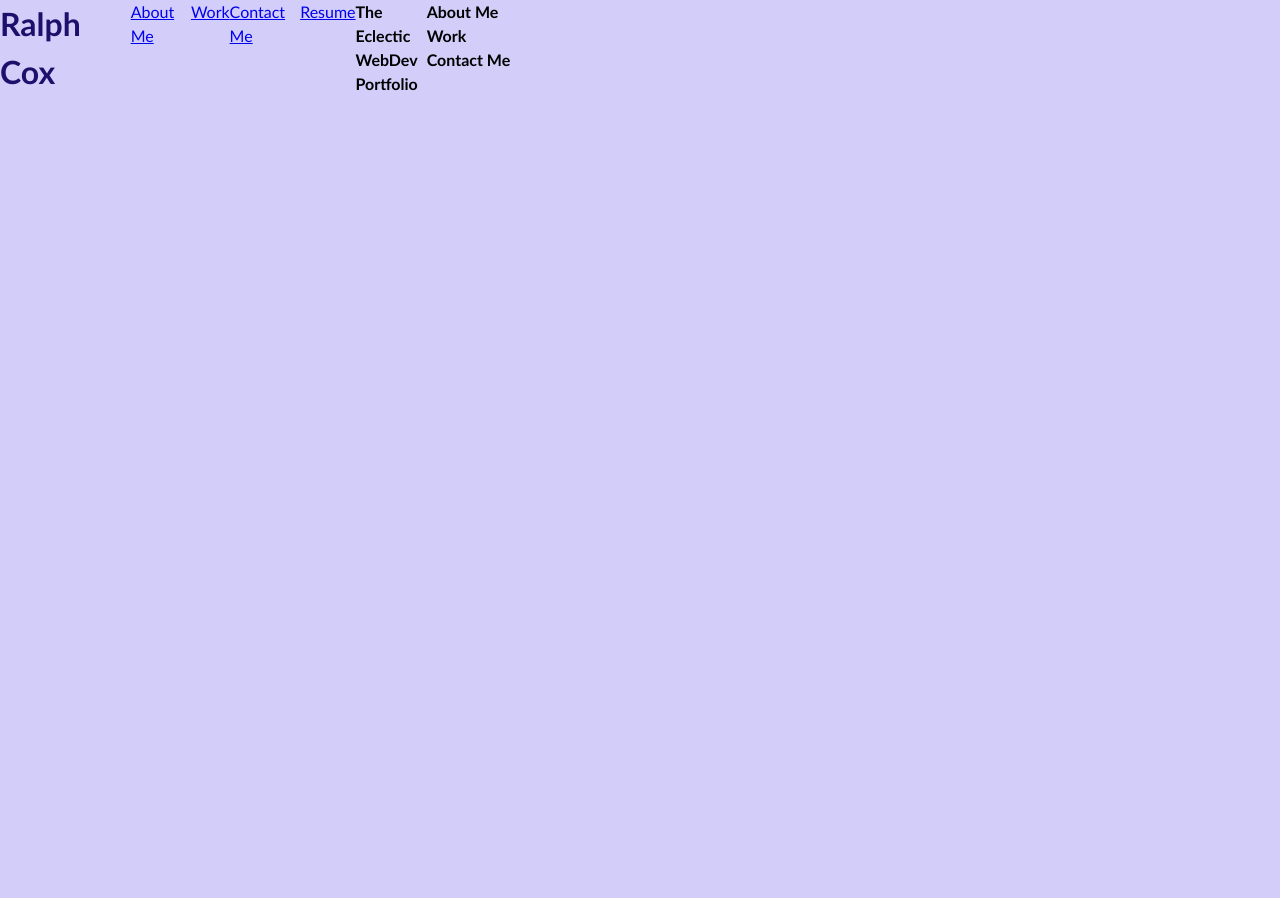
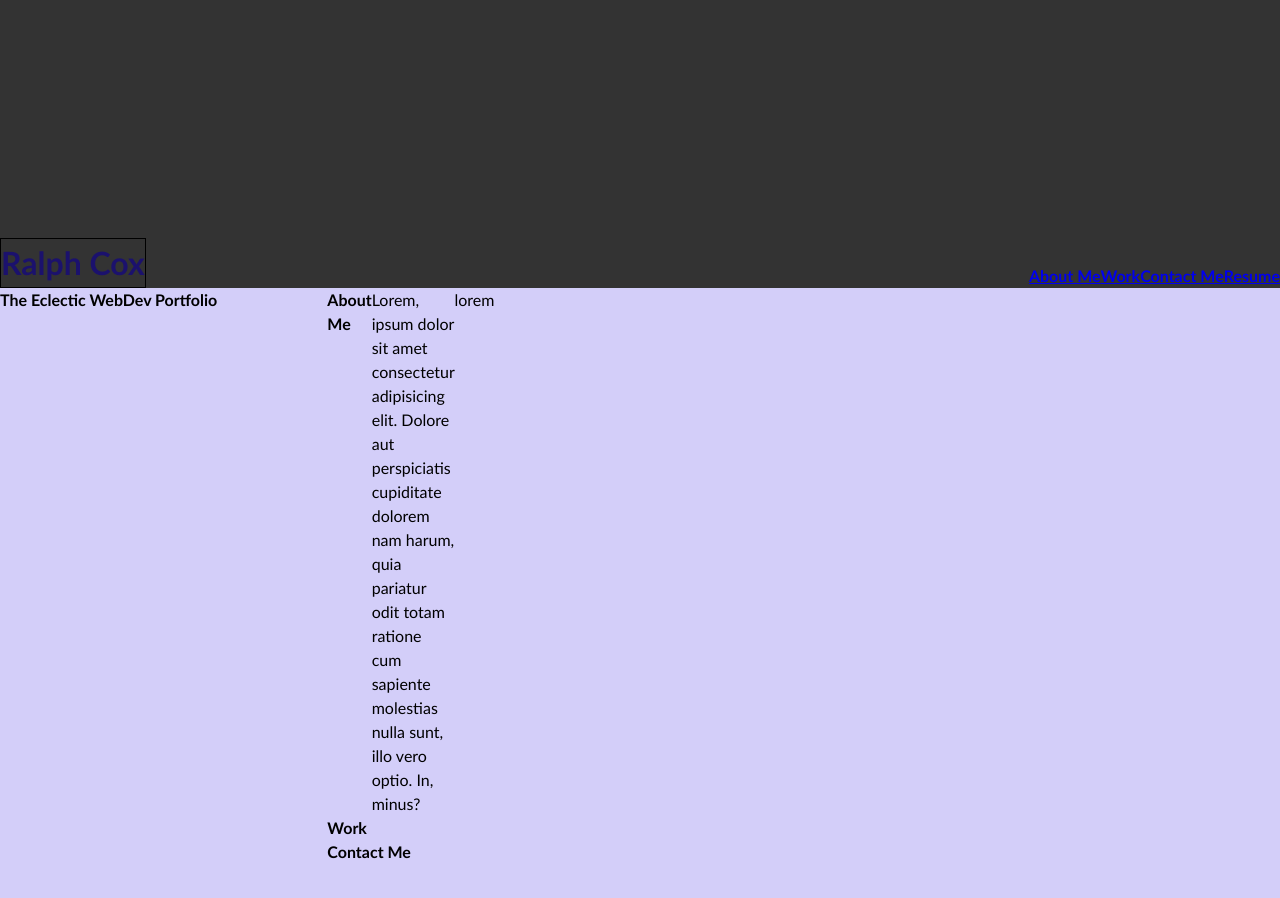
Before and after one commit to essexgit/Unit_2_Challenge_Portfolio-EDx-Bootcamp, a plain HTML site: page index.html in a window 1280 px wide. Shown: the top 898 px of the page. Drawn offline with Linux system fonts and the light colour scheme.

Commit message:
debug grid areas

```diff
--- a/css/style.css
+++ b/css/style.css
@@ -15,18 +15,14 @@ body {
   grid-template-rows: 1fr 2fr 2fr 3fr 1fr 1fr 2fr;
   /* map page elements to full page grid location */
   grid-template-areas:
-    "header header header header"
-    "banner banner banner banner"
-    "banner banner banner banner"
-    "aboutTitle gutter aboutText aboutText"
-    "aboutTitle gutter aboutText aboutText"
-    "workTitle gutter workPicLink workPicLink"
-    "workTitle gutter workPicLink workPicLink"
-    "workTitle gutter workPicLink workPicLink"
-    "workTitle gutter workPicLink2 workPicLink3"
-    "workTitle gutter workPicLink4 workPicLink5"
-    "contactTitle gutter phoneEmail socialMedia"
-    "contactTitle gutter phoneEmail socialMedia";
+    "header     header     header    header"
+    "banner    banner     banner     banner"
+    "aboutTitle gutter    aboutText  aboutText"
+    "workTitle gutter     workPicLink workPicLink"
+    "workTitle gutter     workPicLink2 workPicLink3"
+    "workTitle gutter     workPicLink4 workPicLink5"
+    "contactTitle gutter    phoneEmail socialMedia"
+  ;
 }
 
 /* set flexbox for all structure elements */
@@ -46,3 +42,30 @@ h1 {
   font-size: 2rem;
   color: var(--dark);
 }
+
+/* separate name from nav items */
+header {
+  align-items: flex-end;
+  justify-content: space-between;
+  grid-area: header;
+  background-color: #333;
+}
+
+#myName {
+  border: 1px solid black;
+  grid-area: 1 / 1 / span 2 / span 1;
+}
+
+nav {
+  justify-content: space-evenly;
+  grid-column: 4 / 5;
+  grid-row: 1/ 2;
+}
+
+#aboutMe {
+  grid-area: aboutTitle;
+}
+
+#about p {
+  grid-area: aboutText;
+}
--- a/index.html
+++ b/index.html
@@ -14,14 +14,22 @@
     <!-- main logo / nav -->
     <header>
       <!-- Name given as H1 in Starter code semantically incorrect, using ARIA role -->
-      <h1 role="mark">Ralph Cox</h1>
+      <h1 role="mark" id="myName">Ralph Cox</h1>
       <nav>
 
         <!-- Adding links to section IDs and external link to CV -->
-        <a href="#aboutMe">About Me</a>
-        <a href="#work">Work</a>
-        <a href="#contactMe">Contact Me</a>
-        <a href="https://www.strategy66.com/">Resume</a>
+        <a href="#aboutMe">
+          <h3>About Me</h3>
+        </a>
+        <a href="#work">
+          <h3>Work</h3>
+        </a>
+        <a href="#contactMe">
+          <h3>Contact Me</h3>
+        </a>
+        <a href="https://www.strategy66.com/">
+          <h3>Resume</h3>
+        </a>
 
       </nav>
     </header>
@@ -42,6 +50,9 @@
       <section class="page-section" id="about">
         <!-- add ID for Nav link -->
         <h2 id="aboutMe">About Me</h2>
+        <p>Lorem, ipsum dolor sit amet consectetur adipisicing elit. Dolore aut perspiciatis cupiditate dolorem nam
+          harum, quia pariatur odit totam ratione cum sapiente molestias nulla sunt, illo vero optio. In, minus?</p>
+        <p>lorem</p>
       </section>
 
       <!-- portfolio container -->
```
